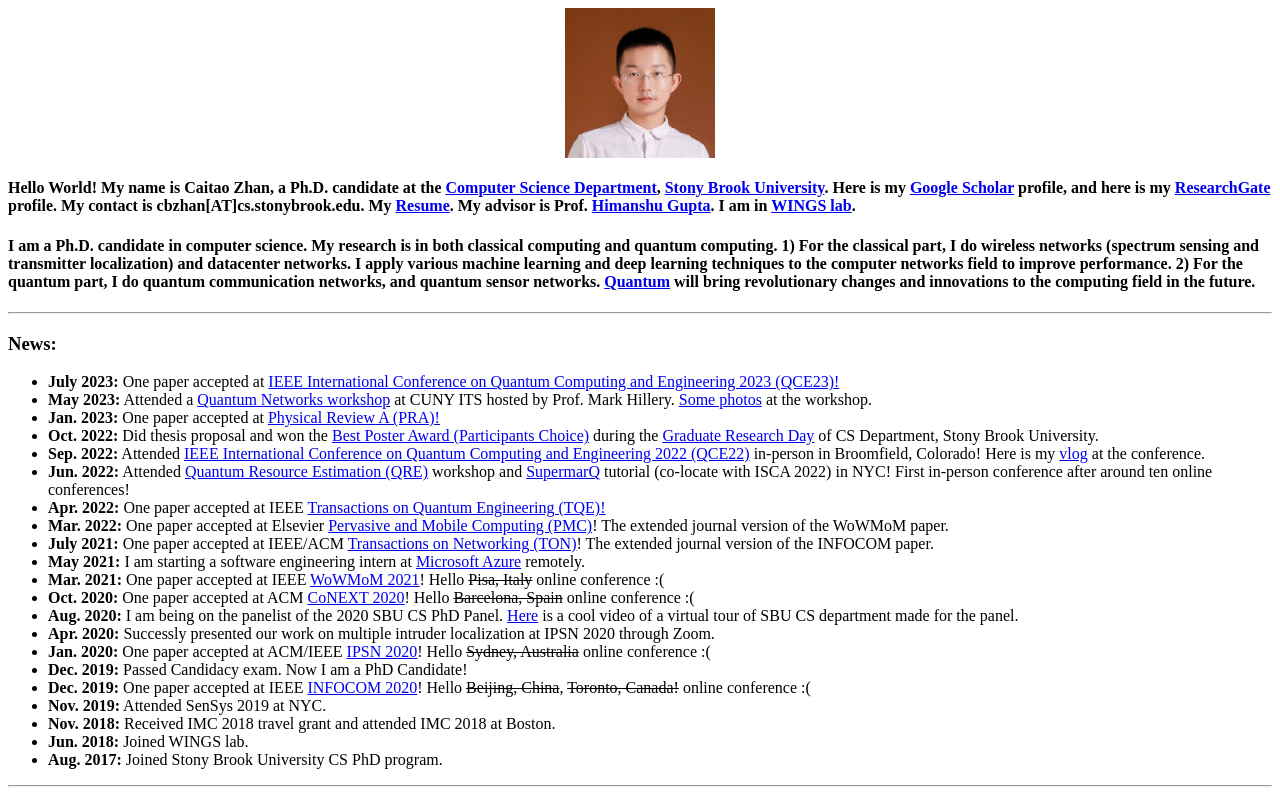
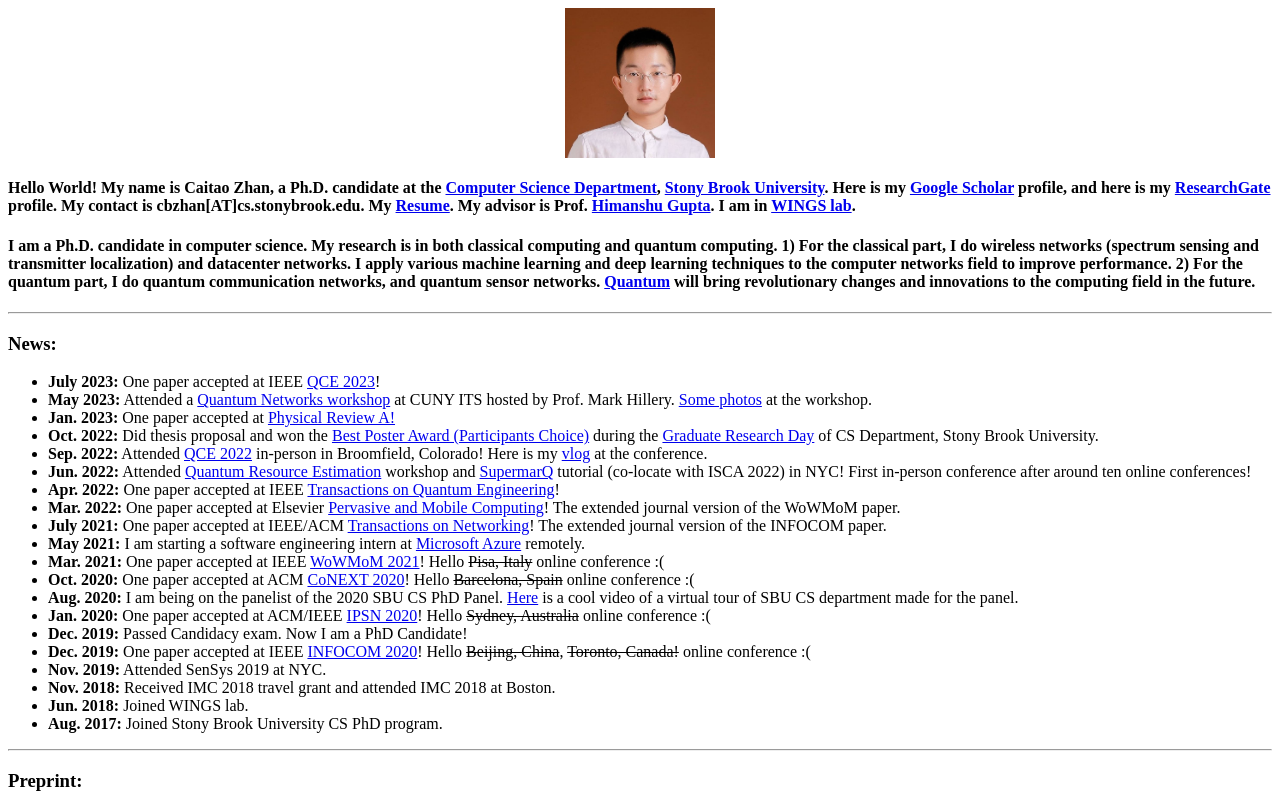
Before and after one commit to caitaozhan/caitaozhan.github.io, a plain HTML site: page index.html in a window 1280 px wide. Shown: the top 800 px of the page. Drawn offline with Linux system fonts and the light colour scheme.

Commit message:
update the news

```diff
--- a/index.html
+++ b/index.html
@@ -49,20 +49,20 @@
             <div>
                 <h3>News:</h3>
                 <ul>
-                    <li><b>July 2023:</b> One paper accepted at <a href="https://qce.quantum.ieee.org/2023/" target="_blank">  IEEE International Conference on Quantum Computing and Engineering 2023 (QCE23)!</a></li>
+                    <li><b>July 2023:</b> One paper accepted at IEEE <a href="https://qce.quantum.ieee.org/2023/" target="_blank">QCE 2023</a>!</li>
                     <li><b>May 2023:</b> Attended a <a href="https://itsatcuny.org/calendar/quantumnetworks" target="_blank">Quantum Networks workshop</a> at CUNY ITS hosted by Prof. Mark Hillery. <a href="figure/qn-workshop-2023/photos.html">Some photos</a> at the workshop.</li>
-                    <li><b>Jan. 2023:</b> One paper accepted at <a href="https://journals.aps.org/pra/" target="_blank"> Physical Review A (PRA)!</a></li>
+                    <li><b>Jan. 2023:</b> One paper accepted at <a href="https://journals.aps.org/pra/" target="_blank"> Physical Review A!</a></li>
                     <li><b>Oct. 2022:</b> Did thesis proposal and won the <a href="https://youtu.be/Te-gWU_IDHo?t=126" target="_blank">Best Poster Award (Participants Choice)</a> during the <a href="https://www3.cs.stonybrook.edu/~grd/" target="_blank">Graduate Research Day</a> of CS Department, Stony Brook University.</li>
-                    <li><b>Sep. 2022:</b> Attended <a href="https://qce.quantum.ieee.org/2022/" target="_blank">IEEE International Conference on Quantum Computing and Engineering 2022 (QCE22)</a> in-person in Broomfield, Colorado! Here is my <a href="https://www.youtube.com/watch?v=1cZXa_wUkuA" target="_blank">vlog</a> at the conference.</li>
-                    <li><b>Jun. 2022:</b> Attended <a href="https://www.quantumresource.org/" target="_blank">Quantum Resource Estimation (QRE)</a> workshop and <a href="https://teaguetomesh.github.io/quantum-benchmark-tutorial.github.io/" target="_blank">SupermarQ</a> tutorial (co-locate with ISCA 2022) in NYC! First in-person conference after around ten online conferences!</li>
-                    <li><b>Apr. 2022:</b> One paper accepted at IEEE <a href="https://tqe.ieee.org/" target="_blank">Transactions on Quantum Engineering (TQE)!</a></li>
-                    <li><b>Mar. 2022:</b> One paper accepted at Elsevier <a href="https://www.journals.elsevier.com/pervasive-and-mobile-computing" target="_blank">Pervasive and Mobile Computing (PMC)</a>! The extended journal version of the WoWMoM paper.</li>
-                    <li><b>July 2021:</b> One paper accepted at IEEE/ACM <a href="https://ieeexplore.ieee.org/xpl/RecentIssue.jsp?punumber=90" target="_blank">Transactions on Networking (TON)</a>! The extended journal version of the INFOCOM paper.</li>
+                    <li><b>Sep. 2022:</b> Attended <a href="https://qce.quantum.ieee.org/2022/" target="_blank">QCE 2022</a> in-person in Broomfield, Colorado! Here is my <a href="https://www.youtube.com/watch?v=1cZXa_wUkuA" target="_blank">vlog</a> at the conference.</li>
+                    <li><b>Jun. 2022:</b> Attended <a href="https://www.quantumresource.org/" target="_blank">Quantum Resource Estimation</a> workshop and <a href="https://teaguetomesh.github.io/quantum-benchmark-tutorial.github.io/" target="_blank">SupermarQ</a> tutorial (co-locate with ISCA 2022) in NYC! First in-person conference after around ten online conferences!</li>
+                    <li><b>Apr. 2022:</b> One paper accepted at IEEE <a href="https://tqe.ieee.org/" target="_blank">Transactions on Quantum Engineering</a>!</li>
+                    <li><b>Mar. 2022:</b> One paper accepted at Elsevier <a href="https://www.journals.elsevier.com/pervasive-and-mobile-computing" target="_blank">Pervasive and Mobile Computing</a>! The extended journal version of the WoWMoM paper.</li>
+                    <li><b>July 2021:</b> One paper accepted at IEEE/ACM <a href="https://ieeexplore.ieee.org/xpl/RecentIssue.jsp?punumber=90" target="_blank">Transactions on Networking</a>! The extended journal version of the INFOCOM paper.</li>
                     <li><b>May  2021:</b> I am starting a software engineering intern at <a href="https://azure.microsoft.com/en-us/" target="_blank">Microsoft Azure</a> remotely.</li>
                     <li><b>Mar. 2021:</b> One paper accepted at IEEE <a href="http://wowmom2021.iit.cnr.it/" target="_blank">WoWMoM 2021</a>! Hello <s>Pisa, Italy</s> online conference :(</li>
                     <li><b>Oct. 2020:</b> One paper accepted at ACM <a href="https://conferences2.sigcomm.org/co-next/2020/#!/home" target="_blank">CoNEXT 2020</a>! Hello <s>Barcelona, Spain</s> online conference :(</li>
                     <li><b>Aug. 2020:</b> I am being on the panelist of the 2020 SBU CS PhD Panel. <a href="https://www.youtube.com/watch?v=IbO3Z1mJ2lU" target="_blank">Here</a> is a cool video of a virtual tour of SBU CS department made for the panel.</li>
-                    <li><b>Apr. 2020:</b> Successly presented our work on multiple intruder localization at IPSN 2020 through Zoom. </li>
+                    <!-- <li><b>Apr. 2020:</b> Successly presented our work on multiple intruder localization at IPSN 2020 through Zoom. </li> -->
                     <li><b>Jan. 2020:</b> One paper accepted at ACM/IEEE <a href="https://ipsn.acm.org/2020/" target="_blank">IPSN 2020</a>! Hello <s>Sydney, Australia</s> online conference :(</li>
                     <li><b>Dec. 2019:</b> Passed Candidacy exam. Now I am a PhD Candidate!</li>
                     <li><b>Dec. 2019:</b> One paper accepted at IEEE <a href="https://infocom2020.ieee-infocom.org/" target="_blank">INFOCOM 2020</a>! Hello <s>Beijing, China</s>, <s>Toronto, Canada!</s> online conference :(</li>
```
